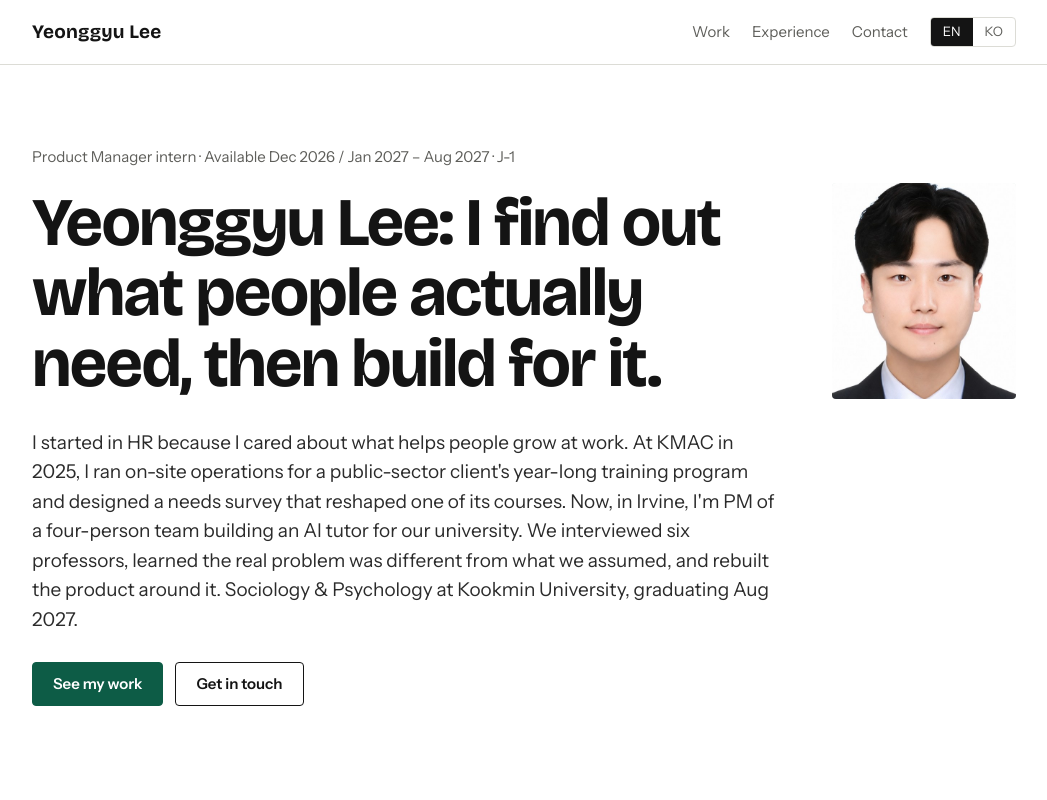
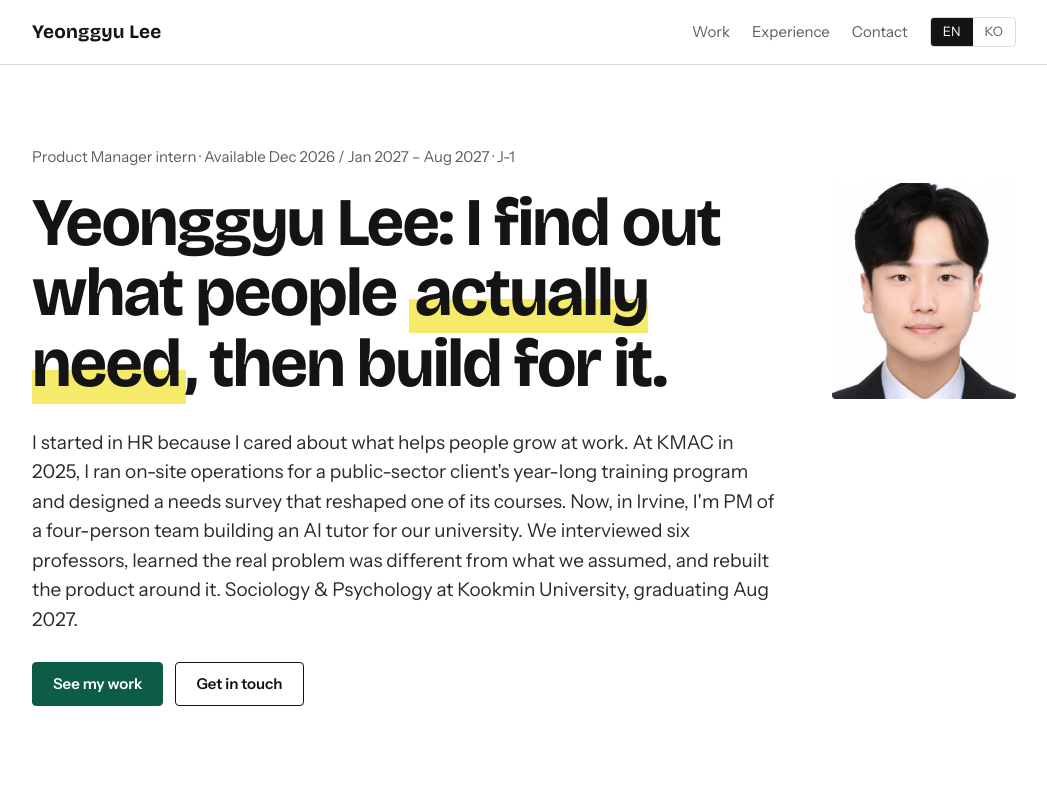
Before and after one commit to YG2001HG/YG2001HG.github.io, a plain HTML site: page index.html in a window 1280 px wide. Shown: the top 800 px of the page, without its empty margins (116-1163 px from the left). Drawn offline with nearby package versions, Linux system fonts and the light colour scheme.

Commit message:
style(design): FINDING-004b put headline mark in h1, not meta description

```diff
--- a/index.html
+++ b/index.html
@@ -4,7 +4,7 @@
 <meta charset="utf-8">
 <meta name="viewport" content="width=device-width, initial-scale=1">
 <title>Yeonggyu Lee — Product Manager intern</title>
-<meta name="description" content="Yeonggyu Lee, PM intern candidate. I find out what people <mark>actually need</mark>, then build for it: an AI tutor shaped by professor interviews, and a public-sector training program.">
+<meta name="description" content="Yeonggyu Lee, PM intern candidate. I find out what people actually need, then build for it: an AI tutor shaped by professor interviews, and a public-sector training program.">
 <meta property="og:type" content="website">
 <meta property="og:title" content="Yeonggyu Lee — Product Manager intern">
 <meta property="og:description" content="Yeonggyu Lee, PM intern candidate. I find out what people actually need, then build for it: an AI tutor shaped by professor interviews, and a public-sector training program.">
@@ -31,7 +31,7 @@
 <div class="hero">
 <div class="hero-copy">
 <p class="eyebrow reveal">Product Manager intern · Available Dec 2026 / Jan 2027 – Aug 2027 · J-1</p>
-<h1 class="reveal">Yeonggyu Lee: I find out what people actually need, then build for it.</h1>
+<h1 class="reveal">Yeonggyu Lee: I find out what people <mark>actually need</mark>, then build for it.</h1>
 <p class="lead reveal">I started in HR because I cared about what helps people grow at work. At KMAC in 2025, I ran on-site operations for a public-sector client's year-long training program and designed a needs survey that reshaped one of its courses. Now, in Irvine, I'm PM of a four-person team building an AI tutor for our university. We interviewed six professors, learned the real problem was different from what we assumed, and rebuilt the product around it. Sociology &amp; Psychology at Kookmin University, graduating Aug 2027.</p>
 <div class="btns reveal"><a class="btn primary" href="#work">See my work</a><a class="btn" href="#contact">Get in touch</a></div>
 </div>
```
Also changed, not shown: ko/index.html (+2 -2 lines).
